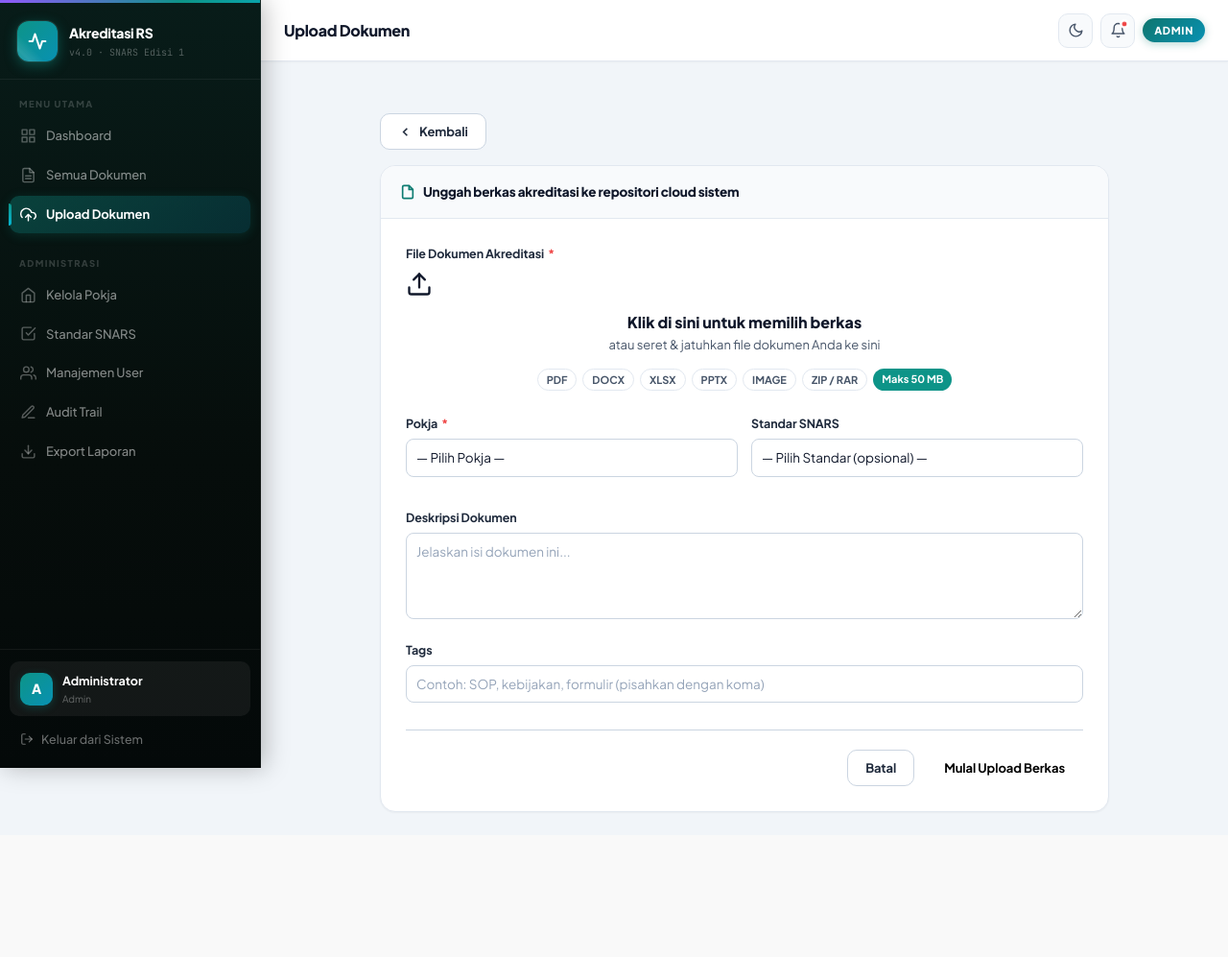
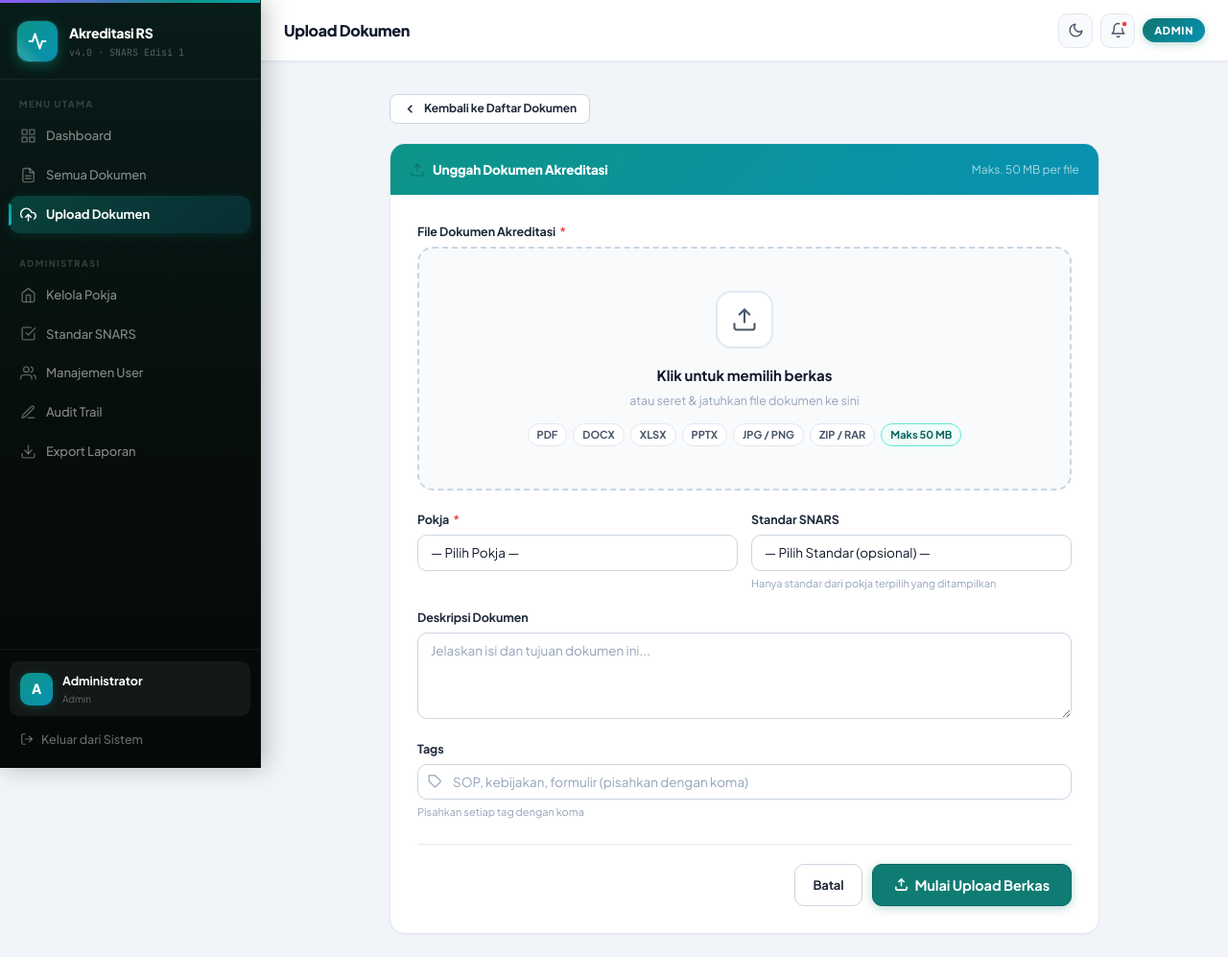
Before and after one commit to deasetianawati/aplikasi-akreditasi, a Flask app: page /upload in a window 1280 px wide. Shown: the whole page at 96% size. Before the commit the page ends 847 px from the top, so only its background shows below. Run offline with Flask 3, Linux system fonts and the light colour scheme; a user stored in the database is signed in; data comes from the database, SQL or seed files in the repository.

Commit message:
Update upload.html

```diff
--- a/templates/upload.html
+++ b/templates/upload.html
@@ -2,205 +2,130 @@
 {% block title %}Upload Dokumen{% endblock %}
 {% block page_title %}Upload Dokumen{% endblock %}
 
-{% block head %}
-{{ super() }}
-<style>
-  /* Animasi Pergeseran Warna Gradasi Latar Belakang */
-  @keyframes gradientMotion {
-    0% { background-position: 0% 50%; }
-    50% { background-position: 100% 50%; }
-    100% { background-position: 0% 50%; }
-  }
+{% block content %}
+<div style="max-width:740px; margin:0 auto;">
 
-  /* Animasi Denyut Membesar (Pulse Effect) untuk Area Upload */
-  @keyframes glowPulse {
-    0% { box-shadow: 0 0 0 0 rgba(20, 184, 166, 0.4); }
-    70% { box-shadow: 0 0 0 12px rgba(20, 184, 166, 0); }
-    100% { box-shadow: 0 0 0 0 rgba(20, 184, 166, 0); }
-  }
-
-  /* Memaksa Card Utama Memiliki Latar Belakang Gradasi Premium Cerah */
-  .vibrant-card {
-    background: linear-gradient(-45deg, #e0f2fe, #f0fdfa, #f5f3ff, #f0fdfa) !important;
-    background-size: 400% 400% !important;
-    animation: gradientMotion 10s ease infinite !important;
-    border-radius: 16px !important;
-    border: 1px solid #cbd5e1 !important;
-    box-shadow: 0 10px 25px -5px rgba(13, 148, 136, 0.1) !important;
-  }
-
-  /* Mempercantik Card Header dengan Warna Solid */
-  .vibrant-header {
-    background: linear-gradient(90deg, #0d9488, #06b6d4) !important;
-    color: #ffffff !important;
-    border-bottom: none !important;
-    padding: 18px 24px !important;
-  }
-  .vibrant-header .card-title {
-    color: #ffffff !important;
-    font-weight: 700 !important;
-    display: flex;
-    align-items: center;
-    justify-content: center; /* Membuat judul header berada di tengah */
-    gap: 8px;
-    width: 100%;
-  }
-
-  /* Area Kotak Unggah Berkas Interaktif - Terpusat Sempurna */
-  .premium-upload-box {
-    position: relative;
-    border: 2px dashed #0d9488 !important;
-    background: #ffffff !important;
-    border-radius: 12px !important;
-    padding: 40px 20px;
-    text-align: center; /* Memastikan semua teks inline berada di tengah */
-    cursor: pointer !important;
-    transition: all 0.3s ease-in-out;
-    display: flex;
-    flex-direction: column;
-    align-items: center; /* Memusatkan konten secara horizontal */
-    justify-content: center; /* Memusatkan konten secara vertikal */
-    gap: 10px;
-    width: 100%;
-  }
-
-  .premium-upload-box:hover {
-    transform: scale(1.01);
-    border-color: #14b8a6 !important;
-    box-shadow: 0 12px 20px rgba(13, 148, 136, 0.15) !important;
-    background: #f0fdfa !important;
-  }
-
-  /* Lingkaran Ikon Berpendar */
-  .icon-circle-glow {
-    color: #0d9488;
-    background: #e0f2fe;
-    padding: 14px;
-    border-radius: 50%;
-    display: inline-flex;
-    align-items: center;
-    justify-content: center;
-    animation: glowPulse 2s infinite ease-in-out;
-  }
-
-  .premium-upload-box * {
-    pointer-events: none;
-  }
-
-  /* Desain Pil Tipe File */
-  .dropzone-types {
-    margin-top: 12px;
-    display: flex;
-    flex-wrap: wrap;
-    gap: 6px;
-    justify-content: center; /* Memastikan barisan pil berada di tengah */
-    align-items: center;
-  }
-
-  .dropzone-type-pill {
-    background: #ffffff !important;
-    border: 1px solid #cbd5e1 !important;
-    color: #334155 !important;
-    padding: 5px 12px !important;
-    border-radius: 20px !important;
-    font-size: 11px !important;
-    font-weight: 700 !important;
-    box-shadow: 0 2px 4px rgba(0,0,0,0.02) !important;
-    display: inline-block;
-  }
-
-  /* Mengubah Desain Tombol Unggah Utama */
-  .btn-vibrant-submit {
-    background: linear-gradient(135deg, #0d9488 0%, #06b6d4 100%) !important;
-    color: #ffffff !important;
-    border: none !important;
-    font-weight: 700 !important;
-    box-shadow: 0 4px 12px rgba(6, 182, 212, 0.3) !important;
-    transition: all 0.2s !important;
-  }
-  .btn-vibrant-submit:hover {
-    transform: translateY(-2px) !important;
-    box-shadow: 0 6px 20px rgba(6, 182, 212, 0.4) !important;
-  }
-
-  /* Pengaturan Baris Form agar Seimbang */
-  .form-row-2 {
-    display: grid;
-    grid-template-columns: 1fr 1fr;
-    gap: 16px;
-  }
-  @media (max-width: 768px) {
-    .form-row-2 {
-      grid-template-columns: 1fr;
-    }
-  }
-</style>
-{% endblock %}
-
-{% block content %}
-<div style="max-width:760px; margin: 20px auto 0 auto;"> <!-- Ditambahkan 'auto' agar form berada di tengah halaman browser -->
-
-  <!-- Header Tombol Kembali -->
-  <div style="margin-bottom: 16px;">
-    <a href="{{ url_for('dokumen') }}" class="btn btn-secondary">
-      <svg xmlns="http://w3.org" width="14" height="14" viewBox="0 0 24 24" fill="none" stroke="currentColor" stroke-width="2.5"><polyline points="15 18 9 12 15 6"/></svg>
-      Kembali
+  {# ── Tombol Kembali ── #}
+  <div class="mb-20">
+    <a href="{{ url_for('dokumen') }}" class="btn btn-secondary btn-sm">
+      <svg xmlns="http://www.w3.org/2000/svg" width="14" height="14" viewBox="0 0 24 24"
+           fill="none" stroke="currentColor" stroke-width="2.5">
+        <polyline points="15 18 9 12 15 6"/>
+      </svg>
+      Kembali ke Daftar Dokumen
     </a>
   </div>
 
-  <!-- Card Utama Form dengan Gradasi Warna Dinamis -->
-  <div class="card vibrant-card">
-    <div class="card-header vibrant-header">
-      <span class="card-title">
-        <svg xmlns="http://w3.org" width="16" height="16" viewBox="0 0 24 24" fill="none" stroke="currentColor" stroke-width="2.5"><path d="M14 2H6a2 2 0 0 0-2 2v16a2 2 0 0 0 2 2h12a2 2 0 0 0 2-2V8z"/><polyline points="14 2 14 8 20 8"/></svg>
-        Unggah berkas akreditasi ke repositori cloud sistem
+  {# ── Card Utama ── #}
+  <div class="card">
+
+    {# Header #}
+    <div class="card-header" style="background:linear-gradient(135deg,#0d9488,#0891b2);border-bottom:none;">
+      <div class="card-title" style="color:#fff;">
+        <svg xmlns="http://www.w3.org/2000/svg" viewBox="0 0 24 24" fill="none"
+             stroke="currentColor" stroke-width="2.5">
+          <path d="M21 15v4a2 2 0 0 1-2 2H5a2 2 0 0 1-2-2v-4"/>
+          <polyline points="17 8 12 3 7 8"/>
+          <line x1="12" y1="3" x2="12" y2="15"/>
+        </svg>
+        Unggah Dokumen Akreditasi
+      </div>
+      <span style="font-size:12px;color:rgba(255,255,255,.65);">
+        Maks. 50 MB per file
       </span>
     </div>
-    <div class="card-body" style="padding: 26px;">
+
+    <div class="card-body" style="padding:28px;">
       <form method="POST" enctype="multipart/form-data" id="uploadForm">
         <input type="hidden" name="csrf_token" value="{{ csrf }}">
 
-        <!-- Area Kotak Upload Interaktif Berpendar -->
+        {# ── Dropzone — pakai class .dropzone dari style.css ── #}
         <div class="form-group">
-          <label class="form-label" style="font-weight: 700; color: #1e293b; display: block; margin-bottom: 8px;">File Dokumen Akreditasi <span class="req">*</span></label>
+          <label class="form-label">
+            File Dokumen Akreditasi <span class="req">*</span>
+          </label>
 
-          <div class="premium-upload-box" id="dropzoneBox" role="button" tabindex="0">
-            <div class="icon-circle-glow">
-              <svg xmlns="http://w3.org" width="28" height="28" viewBox="0 0 24 24" fill="none" stroke="currentColor" stroke-width="2" stroke-linecap="round" stroke-linejoin="round"><path d="M21 15v4a2 2 0 0 1-2 2H5a2 2 0 0 1-2-2v-4"/><polyline points="17 8 12 3 7 8"/><line x1="12" y1="3" x2="12" y2="15"/></svg>
+          <div class="dropzone" id="dropzoneBox" role="button" tabindex="0"
+               style="padding:44px 24px;">
+
+            <div class="dropzone-icon">
+              <svg xmlns="http://www.w3.org/2000/svg" viewBox="0 0 24 24" fill="none"
+                   stroke="currentColor" stroke-width="1.8">
+                <path d="M21 15v4a2 2 0 0 1-2 2H5a2 2 0 0 1-2-2v-4"/>
+                <polyline points="17 8 12 3 7 8"/>
+                <line x1="12" y1="3" x2="12" y2="15"/>
+              </svg>
             </div>
 
-            <div id="uploadTitle" style="font-weight: 800; font-size: 16px; color: #0f172a; margin-top: 8px; text-align: center;">Klik di sini untuk memilih berkas</div>
-            <div id="uploadSub" style="color: #475569; font-size: 13px; text-align: center;">atau seret &amp; jatuhkan file dokumen Anda ke sini</div>
+            <div class="dropzone-title" id="uploadTitle">
+              Klik untuk memilih berkas
+            </div>
+            <div class="dropzone-sub">
+              atau seret &amp; jatuhkan file dokumen ke sini
+            </div>
 
             <div class="dropzone-types">
               <span class="dropzone-type-pill">PDF</span>
               <span class="dropzone-type-pill">DOCX</span>
               <span class="dropzone-type-pill">XLSX</span>
               <span class="dropzone-type-pill">PPTX</span>
-              <span class="dropzone-type-pill">IMAGE</span>
+              <span class="dropzone-type-pill">JPG / PNG</span>
               <span class="dropzone-type-pill">ZIP / RAR</span>
-              <span class="dropzone-type-pill" style="background: #0d9488 !important; color: #ffffff !important; border: none !important;">Maks 50 MB</span>
+              <span class="dropzone-type-pill"
+                    style="background:var(--brand-xlight);
+                           color:var(--brand-dark);
+                           border-color:var(--brand-light);">
+                Maks 50 MB
+              </span>
             </div>
           </div>
-          <input type="file" id="fileInput" name="file" style="display:none;" accept=".pdf,.doc,.docx,.xls,.xlsx,.ppt,.pptx,.jpg,.jpeg,.png,.txt,.zip,.rar" required>
+
+          {# File input tersembunyi #}
+          <input type="file" id="fileInput" name="file" style="display:none;"
+                 accept=".pdf,.doc,.docx,.xls,.xlsx,.ppt,.pptx,.jpg,.jpeg,.png,.txt,.zip,.rar"
+                 required>
+
+          {# Info file terpilih — tersembunyi sampai ada file #}
+          <div id="fileInfo" style="display:none;
+               margin-top:10px;
+               padding:10px 14px;
+               background:var(--green-bg);
+               border:1px solid var(--green-border);
+               border-radius:var(--r);
+               display:none;
+               align-items:center;gap:10px;">
+            <svg xmlns="http://www.w3.org/2000/svg" width="16" height="16" viewBox="0 0 24 24"
+                 fill="none" stroke="var(--green-mid)" stroke-width="2.5">
+              <polyline points="20 6 9 17 4 12"/>
+            </svg>
+            <span id="fileInfoName" style="font-size:13px;font-weight:700;
+                  color:var(--green-mid);flex:1;overflow:hidden;
+                  text-overflow:ellipsis;white-space:nowrap;"></span>
+            <span id="fileInfoSize" style="font-size:11px;color:var(--text-4);
+                  flex-shrink:0;font-family:'JetBrains Mono',monospace;"></span>
+          </div>
         </div>
 
-        <!-- Baris Pengisian Pokja dan Standar -->
-        <div class="form-row-2" style="margin-top: 24px;">
+        {# ── Pokja & Standar ── #}
+        <div class="form-row-2" style="margin-top:20px;">
           <div class="form-group">
-            <label class="form-label" for="pokjaSelect" style="font-weight: 700; color: #1e293b;">Pokja <span class="req">*</span></label>
-            <select id="pokjaSelect" name="pokja_id" required style="background: #ffffff !important; border-radius: 8px; width: 100%; padding: 10px;">
+            <label class="form-label" for="pokjaSelect">
+              Pokja <span class="req">*</span>
+            </label>
+            <select id="pokjaSelect" name="pokja_id" required>
               <option value="">— Pilih Pokja —</option>
               {% for p in pokja_rows %}
-              <option value="{{ p['id'] }}" {% if request.form.get('pokja_id')|string == p['id']|string %}selected{% endif %}>
+              <option value="{{ p['id'] }}"
+                {% if request.form.get('pokja_id')|string == p['id']|string %}selected{% endif %}>
                 {{ p['name'] }}
               </option>
               {% endfor %}
             </select>
           </div>
+
           <div class="form-group">
-            <label class="form-label" for="standarSelect" style="font-weight: 700; color: #1e293b;">Standar SNARS</label>
-            <select id="standarSelect" name="standar_id" style="background: #ffffff !important; border-radius: 8px; width: 100%; padding: 10px;">
+            <label class="form-label" for="standarSelect">Standar SNARS</label>
+            <select id="standarSelect" name="standar_id">
               <option value="">— Pilih Standar (opsional) —</option>
               {% for s in standar_rows %}
               <option value="{{ s['id'] }}" data-pokja="{{ s['pokja_id'] }}"
@@ -209,60 +134,160 @@
               </option>
               {% endfor %}
             </select>
+            <div class="form-hint">Hanya standar dari pokja terpilih yang ditampilkan</div>
           </div>
         </div>
 
-        <div class="form-group" style="margin-top: 16px;">
-          <label class="form-label" for="description" style="font-weight: 700; color: #1e293b;">Deskripsi Dokumen</label>
-          <textarea id="description" name="description" rows="3" placeholder="Jelaskan isi dokumen ini..." style="background: #ffffff !important; border-radius: 8px; width: 100%; padding: 10px; resize: vertical;"></textarea>
+        {# ── Deskripsi ── #}
+        <div class="form-group">
+          <label class="form-label" for="description">Deskripsi Dokumen</label>
+          <textarea id="description" name="description" rows="3"
+                    placeholder="Jelaskan isi dan tujuan dokumen ini...">{{ request.form.get('description', '') }}</textarea>
         </div>
 
-        <div class="form-group" style="margin-top: 16px;">
-          <label class="form-label" for="tags" style="font-weight: 700; color: #1e293b;">Tags</label>
-          <input type="text" id="tags" name="tags" placeholder="Contoh: SOP, kebijakan, formulir (pisahkan dengan koma)" style="background: #ffffff !important; border-radius: 8px; width: 100%; padding: 10px;">
+        {# ── Tags ── #}
+        <div class="form-group">
+          <label class="form-label" for="tags">Tags</label>
+          <div class="input-with-icon">
+            <span class="input-icon">
+              <svg xmlns="http://www.w3.org/2000/svg" viewBox="0 0 24 24" fill="none"
+                   stroke="currentColor" stroke-width="2">
+                <path d="M20.59 13.41l-7.17 7.17a2 2 0 0 1-2.83 0L2 12V2h10l8.59 8.59a2 2 0 0 1 0 2.82z"/>
+                <line x1="7" y1="7" x2="7.01" y2="7"/>
+              </svg>
+            </span>
+            <input type="text" id="tags" name="tags"
+                   placeholder="SOP, kebijakan, formulir (pisahkan dengan koma)"
+                   value="{{ request.form.get('tags', '') }}">
+          </div>
+          <div class="form-hint">Pisahkan setiap tag dengan koma</div>
         </div>
 
-        <!-- Tombol Aksi di Bagian Bawah -->
-        <div style="display: flex; justify-content: flex-end; gap: 12px; margin-top: 28px; border-top: 1px solid #cbd5e1; padding-top: 20px;">
-          <button type="button" class="btn btn-secondary" onclick="window.history.back();">Batal</button>
-          <button type="submit" class="btn btn-vibrant-submit">Mulal Upload Berkas</button>
+        {# ── Tombol aksi ── #}
+        <div style="display:flex;justify-content:flex-end;gap:10px;
+                    margin-top:24px;padding-top:20px;
+                    border-top:1px solid var(--border);">
+          <button type="button" class="btn btn-secondary"
+                  onclick="window.history.back();">Batal</button>
+          <button type="submit" class="btn btn-primary btn-lg" id="submitBtn">
+            <svg xmlns="http://www.w3.org/2000/svg" viewBox="0 0 24 24" fill="none"
+                 stroke="currentColor" stroke-width="2.5">
+              <path d="M21 15v4a2 2 0 0 1-2 2H5a2 2 0 0 1-2-2v-4"/>
+              <polyline points="17 8 12 3 7 8"/>
+              <line x1="12" y1="3" x2="12" y2="15"/>
+            </svg>
+            Mulai Upload Berkas
+          </button>
         </div>
+
       </form>
-    </div>
-  </div>
+    </div>{# end card-body #}
+  </div>{# end card #}
+
 </div>
+{% endblock %}
 
-<!-- JavaScript Ringan untuk Interaktivitas Dropzone -->
+
+{% block scripts %}
 <script>
-  const dropzoneBox = document.getElementById('dropzoneBox');
-  const fileInput = document.getElementById('fileInput');
-  const uploadTitle = document.getElementById('uploadTitle');
+(function () {
+  var dropzone   = document.getElementById('dropzoneBox');
+  var fileInput  = document.getElementById('fileInput');
+  var title      = document.getElementById('uploadTitle');
+  var fileInfo   = document.getElementById('fileInfo');
+  var fileName   = document.getElementById('fileInfoName');
+  var fileSize   = document.getElementById('fileInfoSize');
+  var submitBtn  = document.getElementById('submitBtn');
+  var pokjaSelect  = document.getElementById('pokjaSelect');
+  var standarSelect= document.getElementById('standarSelect');
 
-  dropzoneBox.addEventListener('click', () => fileInput.click());
-
-  dropzoneBox.addEventListener('dragover', (e) => {
-    e.preventDefault();
-    dropzoneBox.style.borderColor = '#06b6d4';
-    dropzoneBox.style.background = '#ecfeff';
+  /* ── Klik dropzone buka file dialog ── */
+  dropzone.addEventListener('click', function () { fileInput.click(); });
+  dropzone.addEventListener('keydown', function (e) {
+    if (e.key === 'Enter' || e.key === ' ') fileInput.click();
   });
 
-  dropzoneBox.addEventListener('dragleave', () => {
-    dropzoneBox.style.borderColor = '#0d9488';
-    dropzoneBox.style.background = '#ffffff';
+  /* ── Drag & Drop ── */
+  dropzone.addEventListener('dragover', function (e) {
+    e.preventDefault();
+    dropzone.classList.add('dragover');
   });
-
-  dropzoneBox.addEventListener('drop', (e) => {
+  dropzone.addEventListener('dragleave', function () {
+    dropzone.classList.remove('dragover');
+  });
+  dropzone.addEventListener('drop', function (e) {
     e.preventDefault();
+    dropzone.classList.remove('dragover');
     if (e.dataTransfer.files.length) {
       fileInput.files = e.dataTransfer.files;
-      uploadTitle.innerText = e.dataTransfer.files[0].name;
+      showFile(e.dataTransfer.files[0]);
     }
   });
 
-  fileInput.addEventListener('change', () => {
-    if (fileInput.files.length) {
-      uploadTitle.innerText = fileInput.files[0].name;
+  /* ── Input change ── */
+  fileInput.addEventListener('change', function () {
+    if (fileInput.files.length) showFile(fileInput.files[0]);
+  });
+
+  function showFile(file) {
+    /* Update dropzone title */
+    title.textContent = file.name;
+
+    /* Format ukuran file */
+    var size = file.size;
+    var sizeStr = size < 1024 * 1024
+      ? (size / 1024).toFixed(1) + ' KB'
+      : (size / (1024 * 1024)).toFixed(2) + ' MB';
+
+    /* Tampilkan info bar */
+    fileName.textContent = file.name;
+    fileSize.textContent = sizeStr;
+    fileInfo.style.display = 'flex';
+
+    /* Cek ukuran maks 50 MB */
+    if (size > 50 * 1024 * 1024) {
+      fileInfo.style.background = 'var(--red-bg)';
+      fileInfo.style.borderColor = 'var(--red-border)';
+      fileName.style.color = 'var(--red-mid)';
+      fileSize.textContent = sizeStr + ' — Melebihi batas!';
+      submitBtn.disabled = true;
+    } else {
+      fileInfo.style.background = 'var(--green-bg)';
+      fileInfo.style.borderColor = 'var(--green-border)';
+      fileName.style.color = 'var(--green-mid)';
+      submitBtn.disabled = false;
     }
+  }
+
+  /* ── Filter standar berdasarkan pokja ── */
+  function filterStandar() {
+    var pokjaId = pokjaSelect.value;
+    var opts = standarSelect.querySelectorAll('option');
+    opts.forEach(function (opt) {
+      if (!opt.value) return; /* opsi kosong tetap tampil */
+      opt.hidden = pokjaId && opt.dataset.pokja !== pokjaId;
+    });
+    /* Reset pilihan jika tersembunyi */
+    if (standarSelect.selectedOptions[0] &&
+        standarSelect.selectedOptions[0].hidden) {
+      standarSelect.value = '';
+    }
+  }
+
+  pokjaSelect.addEventListener('change', filterStandar);
+  filterStandar(); /* Jalankan saat halaman pertama dimuat */
+
+  /* ── Loading state saat submit ── */
+  document.getElementById('uploadForm').addEventListener('submit', function () {
+    submitBtn.disabled = true;
+    submitBtn.innerHTML =
+      '<svg xmlns="http://www.w3.org/2000/svg" width="15" height="15" viewBox="0 0 24 24" fill="none" stroke="currentColor" stroke-width="2.5" style="animation:spin .8s linear infinite"><path d="M21 12a9 9 0 1 1-6.219-8.56"/></svg>'
+      + ' Mengunggah...';
   });
+})();
 </script>
+
+<style>
+  @keyframes spin { to { transform: rotate(360deg); } }
+</style>
 {% endblock %}
```
